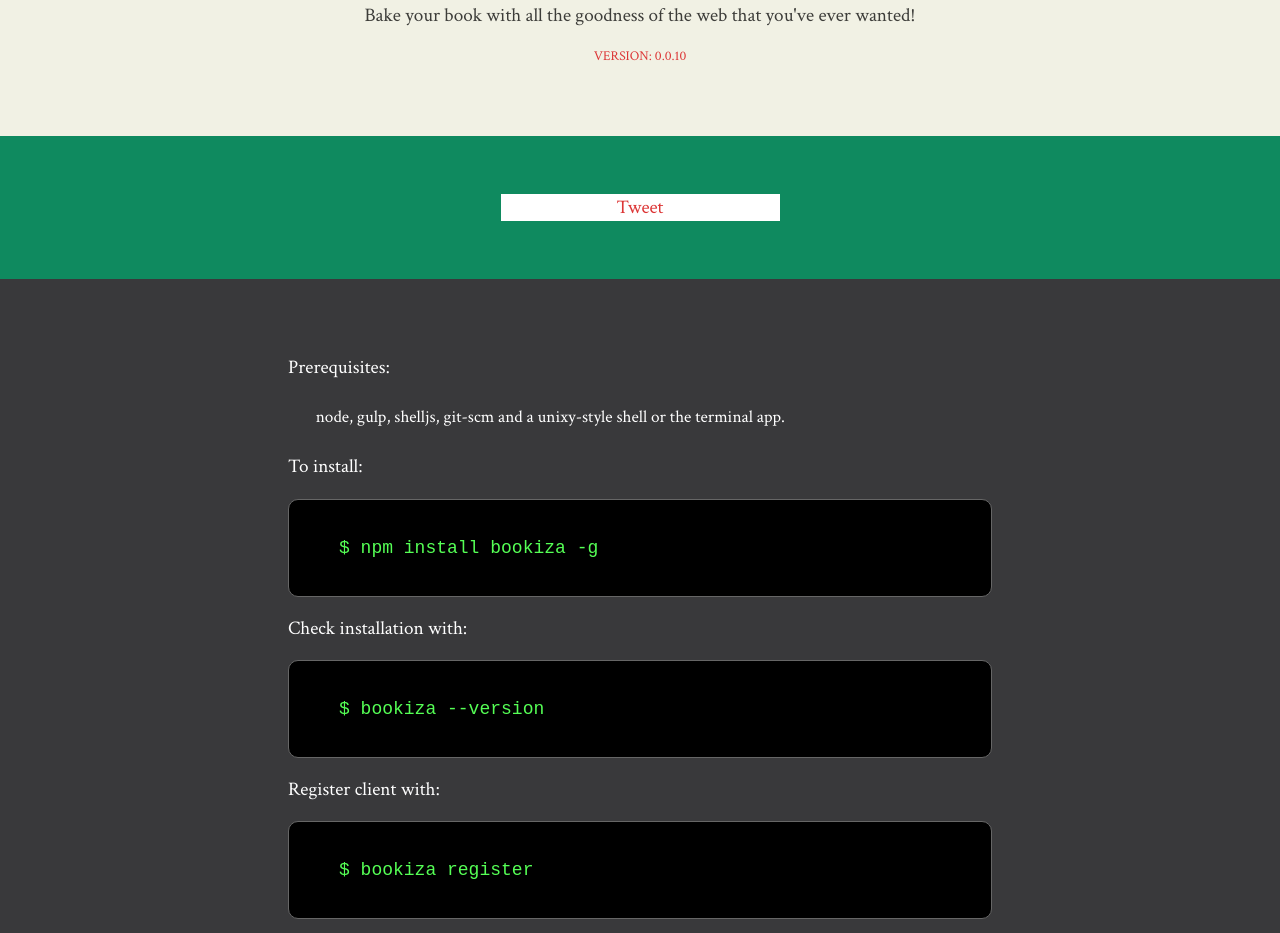
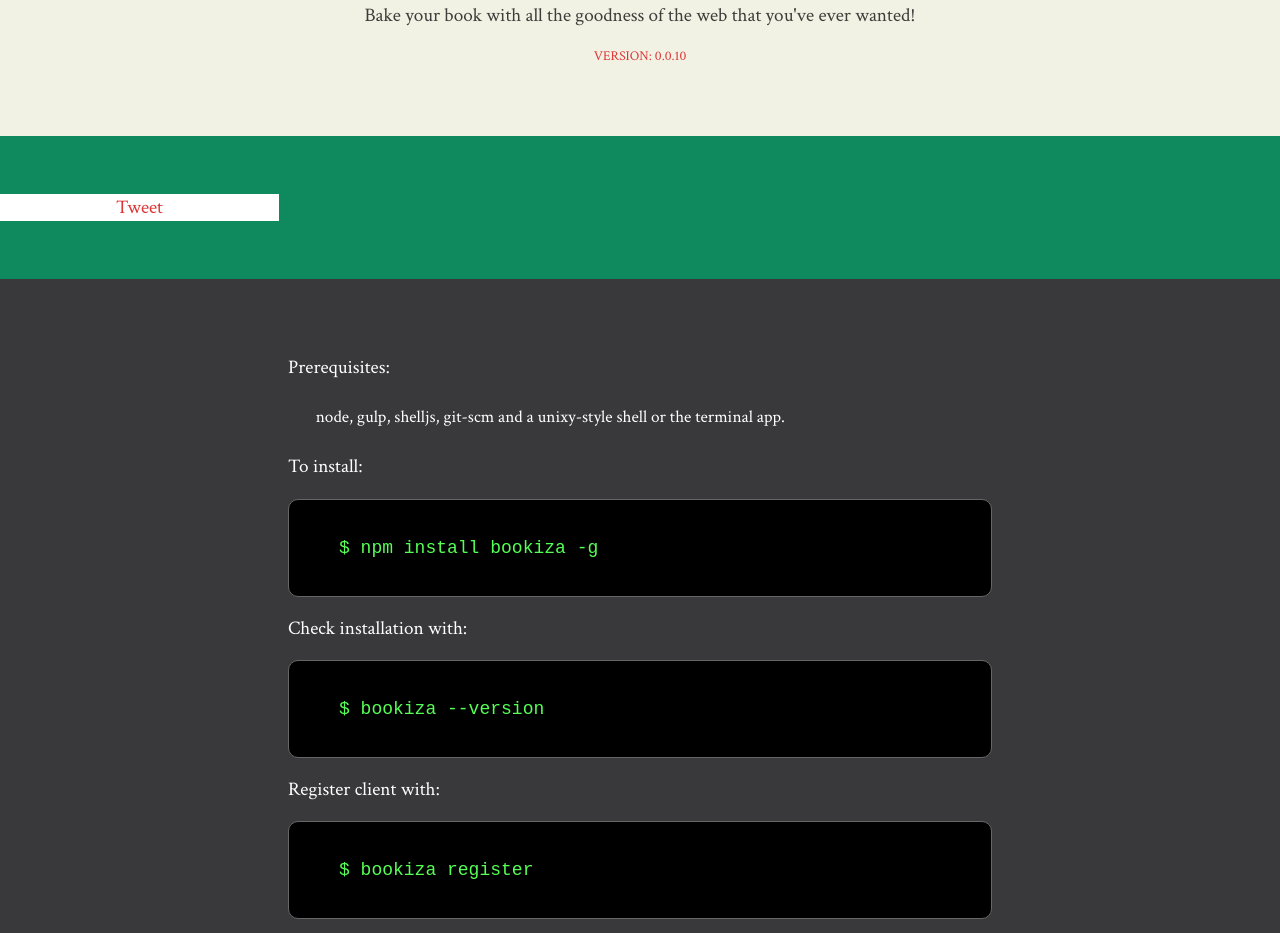
Before and after one commit to koolhead17/bookiza.cli, a plain HTML site: page index.html in a window 1280 px wide. Shown: the part 775-1708 px from the top of the page. Drawn offline with Linux system fonts and the light colour scheme.

Commit message:
Social sharing fix no. 6

```diff
--- a/index.html
+++ b/index.html
@@ -49,7 +49,7 @@
         <p class="super-small"> <a href="https://www.npmjs.com/package/bookiza">VERSION: 0.0.10</a> </p>
       </div>
     </div>
-    <div class="green wrapper center flex">
+    <div class="green wrapper center">
       <table>
         <tr>
           <td>
```
